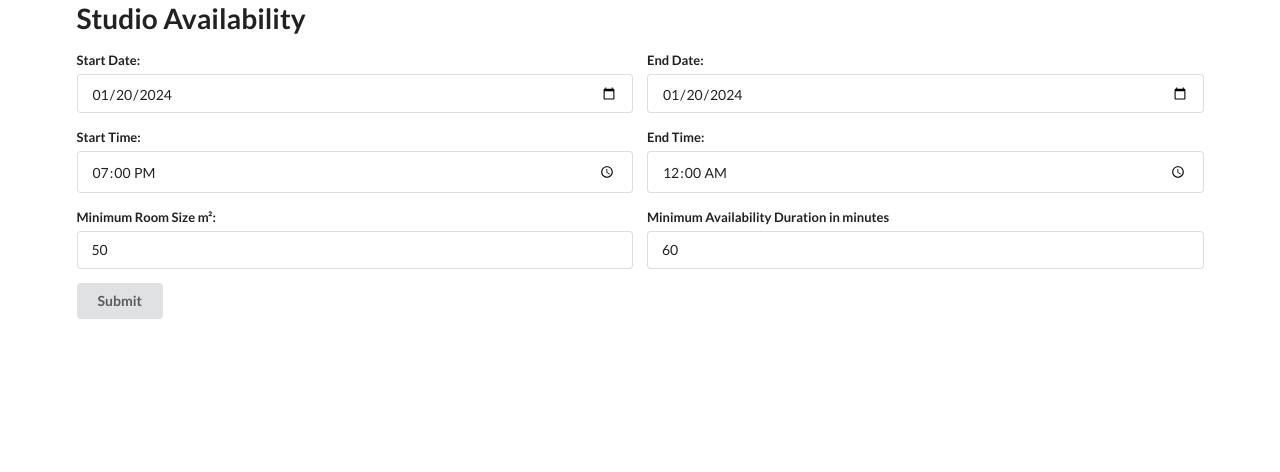
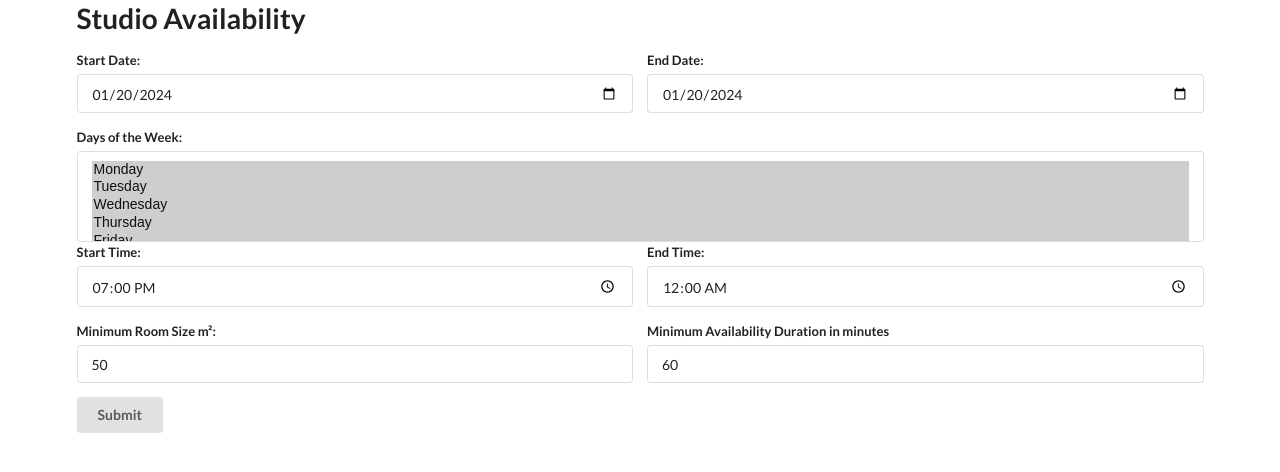
Before and after one commit to dixneuf19/studio-disponibility, a FastAPI app: page / in a window 1280 px wide. Shown: the top 472 px of the page. Run offline with FastAPI, Linux system fonts and the light colour scheme; some libraries are stand-ins or nearby versions.

Commit message:
feat: add weekday selection

```diff
--- a/app/main.py
+++ b/app/main.py
@@ -3,10 +3,11 @@ import asyncio
 import os
 import re
 from datetime import date, datetime, time, timedelta
+from typing import Annotated
 
 import httpx
 from cachetools import TTLCache
-from fastapi import FastAPI, Request
+from fastapi import FastAPI, Query, Request
 from fastapi.responses import HTMLResponse
 from fastapi.staticfiles import StaticFiles
 from fastapi.templating import Jinja2Templates
@@ -42,13 +43,19 @@ async def availability(
     request: Request,
     start_date: date,
     end_date: date,
+    days_of_week: Annotated[list[int], Query()] = [1, 2, 3, 4, 5, 6, 7],
     min_room_size: int = 50,
     min_availability_duration: int = 60,
     start_time: time = time(hour=19),
     end_time: time = time(hour=00),
 ):
     tasks = []
+    print(days_of_week)
     for day in range((end_date - start_date).days + 1):
+        current_date = start_date + timedelta(days=day)
+        if current_date.isoweekday() not in days_of_week:
+            continue
+        # Your existing code for each weekday goes here
         date = start_date + timedelta(days=day)
         task = asyncio.create_task(
             get_studio_availability(
--- a/templates/availabilities.html
+++ b/templates/availabilities.html
@@ -2,7 +2,7 @@
     {% for date, room_availabilities in room_availabilities_per_date.items() %}
     {% if room_availabilities %}
         <div>
-            <h2>{{ date }}</h2>
+            <h2>{{ date }} {{ date.strftime('%A') }}</h2>
             {% for room in room_availabilities %}
             <div>
                 <h2>{{ room.name }}</h2>
--- a/templates/index.html
+++ b/templates/index.html
@@ -22,6 +22,18 @@
                     <input type="date" id="endDate" name="end_date" value="{{ datetime.now().strftime('%Y-%m-%d') }}">
                 </div>
             </div>
+            <div class="field">
+                <label for="daysOfWeek">Days of the Week:</label>
+                <select multiple id="daysOfWeek" name="days_of_week">
+                    <option value="1" selected>Monday</option>
+                    <option value="2" selected>Tuesday</option>
+                    <option value="3" selected>Wednesday</option>
+                    <option value="4" selected>Thursday</option>
+                    <option value="5" selected>Friday</option>
+                    <option value="6" selected>Saturday</option>
+                    <option value="7" selected>Sunday</option>
+                </select>
+            <!-- </div> -->
             <div class="two fields">
                 <div class="field">
                     <label for="startTime">Start Time:</label>
```
